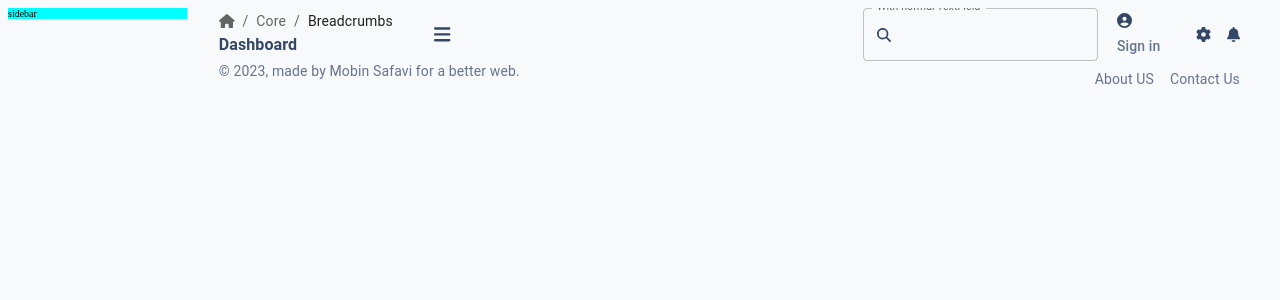
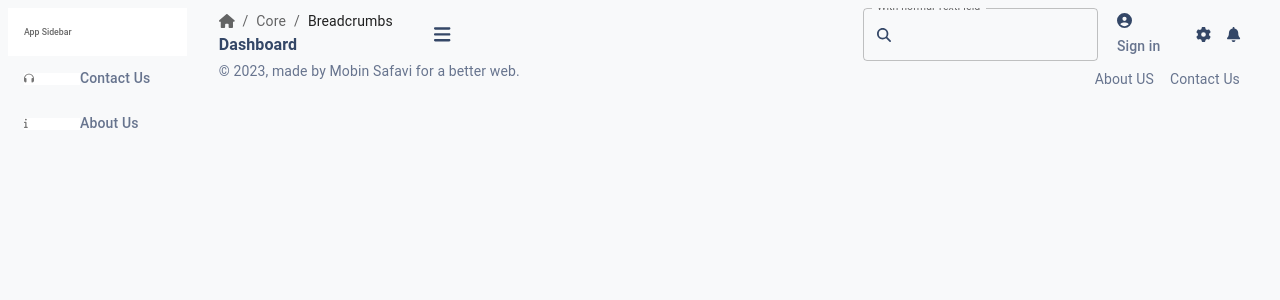
Before and after one commit to Mobinsafavi/dashboard, a React (Vite) app: page / in a window 1280 px wide. Shown: the top 300 px of the page. Built offline with nearby package versions, Linux system fonts and the light colour scheme.

Commit message:
feat : adding basic sidebar item

```diff
--- a/package.json
+++ b/package.json
@@ -14,15 +14,18 @@
     "@fortawesome/fontawesome-svg-core": "^6.4.0",
     "@fortawesome/free-solid-svg-icons": "^6.4.0",
     "@fortawesome/react-fontawesome": "^0.2.0",
+    "@hookform/resolvers": "^3.1.0",
     "@mui/material": "^5.12.1",
     "@mui/styles": "^5.12.0",
     "@reduxjs/toolkit": "^1.9.5",
     "react": "^18.2.0",
     "react-dom": "^18.2.0",
+    "react-hook-form": "^7.43.9",
     "react-redux": "^8.0.5",
     "react-router-dom": "^6.11.1",
     "redux-typescript": "^1.2.1",
-    "sass": "^1.62.1"
+    "sass": "^1.62.1",
+    "yup": "^1.1.1"
   },
   "devDependencies": {
     "@types/react": "^18.0.27",
--- a/src/assets/css/sass/_variables.scss
+++ b/src/assets/css/sass/_variables.scss
@@ -1,4 +1,9 @@
 $theme-color-alice-blue: #f8f9fa;
+
+
+$theme-color-primary: rgb(52, 71, 103);
+$theme-color-secondary: rgb(103, 116, 142);
+
 
 $theme-color-primary-gradiant: linear-gradient(
   310deg,
--- a/src/layout/Sidebar.tsx
+++ /dev/null
@@ -1,9 +0,0 @@
-import {Box} from "@mui/material";
-
-const Sidebar = () => {
-    return(
-        <Box bgcolor='aqua' >sidebar</Box>
-    )
-}
-
-export default  Sidebar
--- /dev/null
+++ b/src/layout/sidebar/Sidebar.module.scss
@@ -0,0 +1,13 @@
+@import '../../assets/css/sass/variables';
+
+.active-link{
+  text-decoration: none;
+  box-shadow: rgba(0, 0, 0, 0.05) 0 1.25rem 1.6875rem 0;
+  transition: box-shadow 200ms cubic-bezier(0.4, 0, 0.2, 1) 0ms;
+  color: $theme-color-primary;
+}
+
+.sidebar-link{
+  text-decoration: none;
+  color: $theme-color-secondary;
+}
--- /dev/null
+++ b/src/layout/sidebar/index.tsx
@@ -0,0 +1,103 @@
+import {
+  Box,
+  Collapse,
+  List,
+  ListItemButton,
+  ListItemIcon,
+  ListItemText,
+  ListSubheader,
+  Typography,
+} from "@mui/material";
+import { Children } from "../../config/types";
+import { FontAwesomeIcon } from "@fortawesome/react-fontawesome";
+import { faHeadphones, faInfo } from "@fortawesome/free-solid-svg-icons";
+import { NavLink } from "react-router-dom";
+import style from "./Sidebar.module.scss";
+
+interface ISidebarData {
+  name: string;
+  href: string;
+  icon: Children;
+  children?: ISidebarData[];
+}
+
+const Sidebar = () => {
+  const sidebarData: ISidebarData[] = [
+    {
+      name: "Contact Us",
+      href: "/contact-us",
+      icon: <FontAwesomeIcon icon={faHeadphones} />,
+    },
+    {
+      name: "About Us",
+      href: "/about-us",
+      icon: <FontAwesomeIcon icon={faInfo} />,
+    },
+  ];
+
+  return (
+    <Box>
+      <List
+        sx={{ width: "100%" }}
+        component="nav"
+        aria-labelledby="nested-list-subheader"
+        subheader={
+          <ListSubheader component="div" id="nested-list-subheader">
+            App Sidebar
+          </ListSubheader>
+        }
+      >
+        <>
+          {sidebarData.map((item) => {
+            return item.children ? (
+              <Collapse timeout="auto" unmountOnExit>
+                <List component="div" disablePadding>
+                  {item.children.map((subItem) => (
+                    <NavLink
+                      to={item.href}
+                      className={({ isActive, isPending }) =>
+                        isActive ? style["active-link"] : style["sidebar-link"]
+                      }
+                    >
+                      <ListItemButton sx={{ pl: 4 }}>
+                        <ListItemIcon>{subItem.icon}</ListItemIcon>
+                        <ListItemText>
+                          <Typography
+                            variant="body1"
+                            className="font-weight-medium"
+                          >
+                            {subItem.name}
+                          </Typography>
+                        </ListItemText>
+                      </ListItemButton>
+                    </NavLink>
+                  ))}
+                </List>
+              </Collapse>
+            ) : (
+              <NavLink
+                to={item.href}
+                className={({ isActive, isPending }) =>
+                  isActive ? style["active-link"] : style["sidebar-link"]
+                }
+              >
+                <ListItemButton>
+                  <Box bgcolor="white">
+                    <ListItemIcon>{item.icon}</ListItemIcon>
+                  </Box>
+                  <ListItemText>
+                    <Typography variant="body1" className="font-weight-medium">
+                      {item.name}
+                    </Typography>
+                  </ListItemText>
+                </ListItemButton>
+              </NavLink>
+            );
+          })}
+        </>
+      </List>
+    </Box>
+  );
+};
+
+export default Sidebar;
--- a/src/pages/temp.tsx
+++ b/src/pages/ContactUs.tsx
@@ -1,4 +1,4 @@
-const Temp = () => {
+const ContactUs = () => {
   return (
     <div>
       test contenttest contenttest contenttest contenttest contenttest
@@ -8,4 +8,4 @@ const Temp = () => {
   );
 };
 
-export default Temp;
+export default ContactUs;
--- a/src/routes/index.tsx
+++ b/src/routes/index.tsx
@@ -2,7 +2,7 @@ import { createBrowserRouter } from "react-router-dom";
 import App from "../App";
 import { ErrorPage } from "../pages/CustomError";
 import React from "react";
-import Temp from "../pages/temp";
+import ContactUs from "../pages/ContactUs";
 
 const router = createBrowserRouter([
   {
@@ -11,8 +11,8 @@ const router = createBrowserRouter([
     errorElement: <ErrorPage />,
     children: [
       {
-        path: "temp",
-        element: <Temp />,
+        path: "contact-us",
+        element: <ContactUs />,
       },
     ],
   },
```
Also changed, not shown: src/layout/index.tsx (+3 -4 lines), 1 other file (tests, documents, lock files or other folders).
